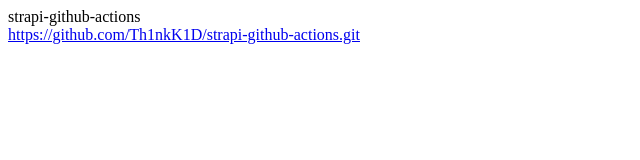
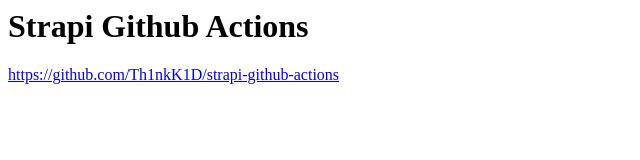
Before and after one commit to Th1nkK1D/bodyless-github-actions-proxy, a website: page public/index.html in a window 1280 px wide. Shown: the whole page, without its empty margins (0-640 px from the left). Drawn offline with Linux system fonts and the light colour scheme.

Commit message:
Update index.html

```diff
--- a/public/index.html
+++ b/public/index.html
@@ -1,5 +1,4 @@
 <html>
-    strapi-github-actions
-    <br>
-    <a href="https://github.com/Th1nkK1D/strapi-github-actions.git">https://github.com/Th1nkK1D/strapi-github-actions.git</a>
+    <h1>Strapi Github Actions</h1>
+    <a href="https://github.com/Th1nkK1D/strapi-github-actions">https://github.com/Th1nkK1D/strapi-github-actions</a>
 </html>
```
